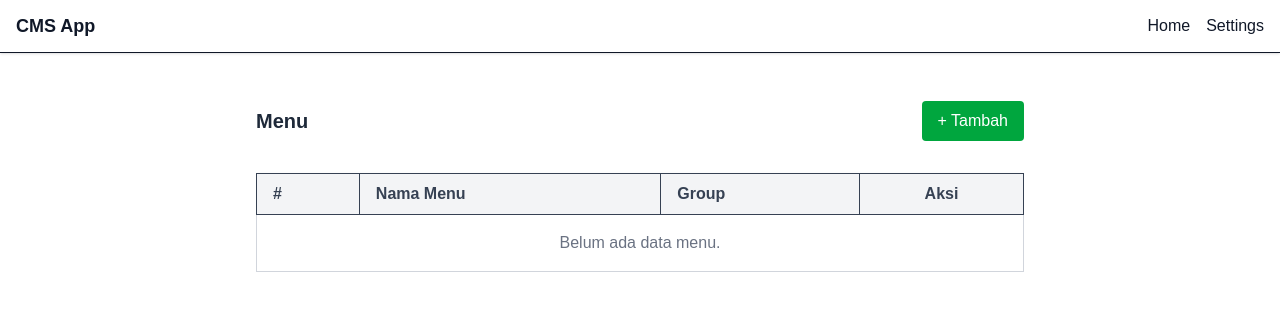
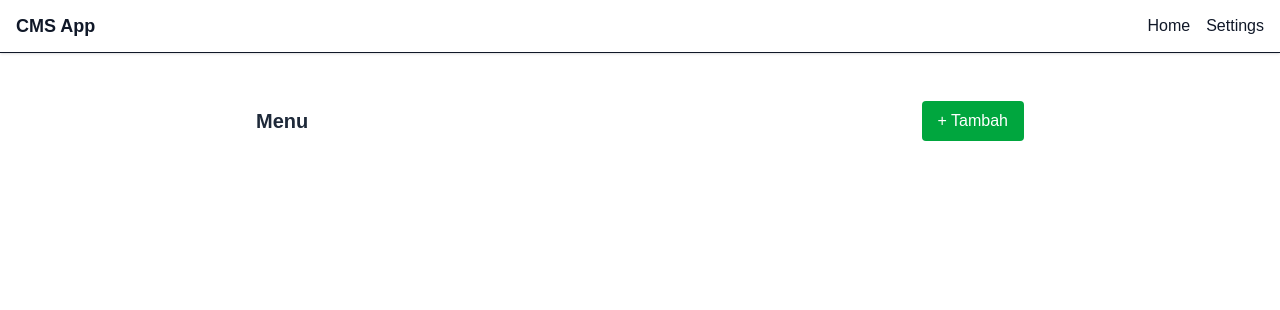
Before and after one commit to faizfajar/nextjs-simple-cms, a Next.js app: page /settings/menu in a window 1280 px wide. Shown: the top 310 px of the page. Built offline with nearby package versions, Linux system fonts and the light colour scheme; sample sign-in values are in the browser's storage.

Commit message:
refactor(menu) : update collapse view each group for showing menu

```diff
--- a/src/components/MenuTable.tsx
+++ b/src/components/MenuTable.tsx
@@ -1,4 +1,6 @@
 "use client";
+
+import { useState } from "react";
 
 interface Menu {
   id: number;
@@ -22,53 +24,91 @@ export default function MenuTable({
   groupMenus,
   onDelete,
 }: MenuTableProps) {
-  const getGroupName = (groupId: number) => {
-    const group = groupMenus.find((g) => g.id === groupId);
-    return group ? group.name : "(Tidak diketahui)";
+  const [collapsedGroups, setCollapsedGroups] = useState<number[]>([]);
+
+  const toggleCollapse = (groupId: number) => {
+    setCollapsedGroups((prev) =>
+      prev.includes(groupId)
+        ? prev.filter((id) => id !== groupId)
+        : [...prev, groupId]
+    );
   };
 
+  const groupedMenus = groupMenus.reduce((acc, group) => {
+    acc[group.id] = {
+      groupName: group.name,
+      menus: data.filter((menu) => menu.groupId === group.id),
+    };
+    return acc;
+  }, {} as Record<number, { groupName: string; menus: Menu[] }>);
+
   return (
-    <div className="overflow-x-auto">
-      <table className="w-full text-left mt-4 border border-gray-300 rounded shadow-sm">
-        <thead>
-          <tr className="bg-gray-100 text-gray-700">
-            <th className="px-4 py-2 border">#</th>
-            <th className="px-4 py-2 border">Nama Menu</th>
-            <th className="px-4 py-2 border">Group</th>
-            <th className="px-4 py-2 border text-center">Aksi</th>
+    <div className="mt-6 space-y-6">
+      {Object.entries(groupedMenus).map(([groupIdStr, group]) => {
+        const groupId = Number(groupIdStr);
+        const isCollapsed = collapsedGroups.includes(groupId);
+        return (
+          <div key={groupId} className="border rounded-lg shadow-sm">
+            <div
+              className="flex items-center justify-between bg-gray-100 px-4 py-3 cursor-pointer hover:bg-gray-200 rounded-t-lg"
+              onClick={() => toggleCollapse(groupId)}
+            >
+              <h3 className="text-lg font-semibold text-gray-700">
+                Group: {group.groupName}
+              </h3>
+              <span className="text-gray-500 text-sm">
+                {isCollapsed ? "+ Tampilkan" : "− Sembunyikan"}
+              </span>
+            </div>
+
+            {!isCollapsed && (
+              <div className="p-4">
+                {group.menus.length === 0 ? (
+                  <p className="text-sm text-gray-500">
+                    Tidak ada menu dalam grup ini.
+                  </p>
+                ) : (
+                  <table className="w-full text-left border border-gray-300 rounded">
+                    <thead className="bg-gray-50">
+                      <tr>
+                        <th className="px-4 py-2 border text-sm text-gray-600">
+                          #
+                        </th>
+                        <th className="px-4 py-2 border text-sm text-gray-600">
+                          Nama Menu
+                        </th>
+                        <th className="px-4 py-2 border text-sm text-gray-600 text-center">
+                          Aksi
+                        </th>
                       </tr>
                     </thead>
                     <tbody>
-          {data.length === 0 ? (
-            <tr>
-              <td colSpan={4} className="text-center p-4 text-gray-500">
-                Belum ada data menu.
+                      {group.menus.map((menu, idx) => (
+                        <tr key={menu.id} className="hover:bg-gray-50">
+                          <td className="px-4 py-2 border text-sm">
+                            {idx + 1}
                           </td>
-            </tr>
-          ) : (
-            data.map((menu, idx) => (
-              <tr
-                key={`${menu.id}-${menu.name}`}
-                className="border-t hover:bg-gray-50"
-              >
-                <td className="px-4 py-2 border">{idx + 1}</td>
-                <td className="px-4 py-2 border">{menu.name}</td>
-                <td className="px-4 py-2 border">
-                  {getGroupName(menu.groupId)}
+                          <td className="px-4 py-2 border text-sm">
+                            {menu.name}
                           </td>
                           <td className="px-4 py-2 border text-center">
                             <button
                               onClick={() => onDelete(menu.id)}
-                    className="text-sm text-red-600 hover:text-red-800 hover:underline transition"
+                              className="text-sm text-red-600 hover:underline hover:text-red-800 transition"
                             >
                               Hapus
                             </button>
                           </td>
                         </tr>
-            ))
-          )}
+                      ))}
                     </tbody>
                   </table>
+                )}
+              </div>
+            )}
+          </div>
+        );
+      })}
     </div>
   );
 }
```
Lines whose indentation alone changed are shown as unchanged.
